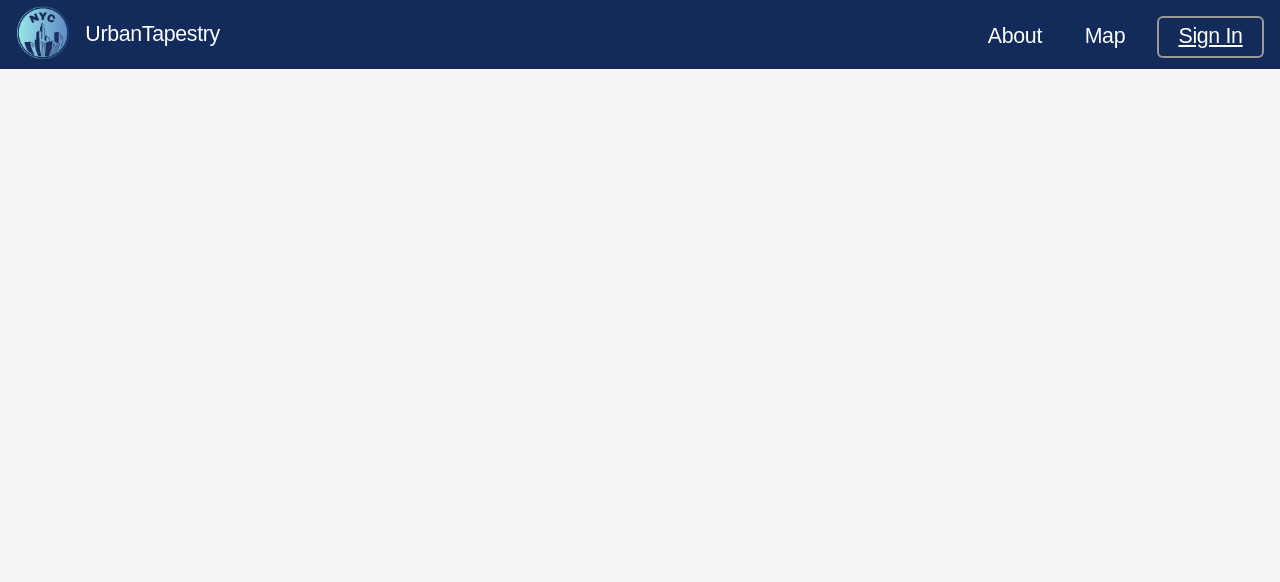
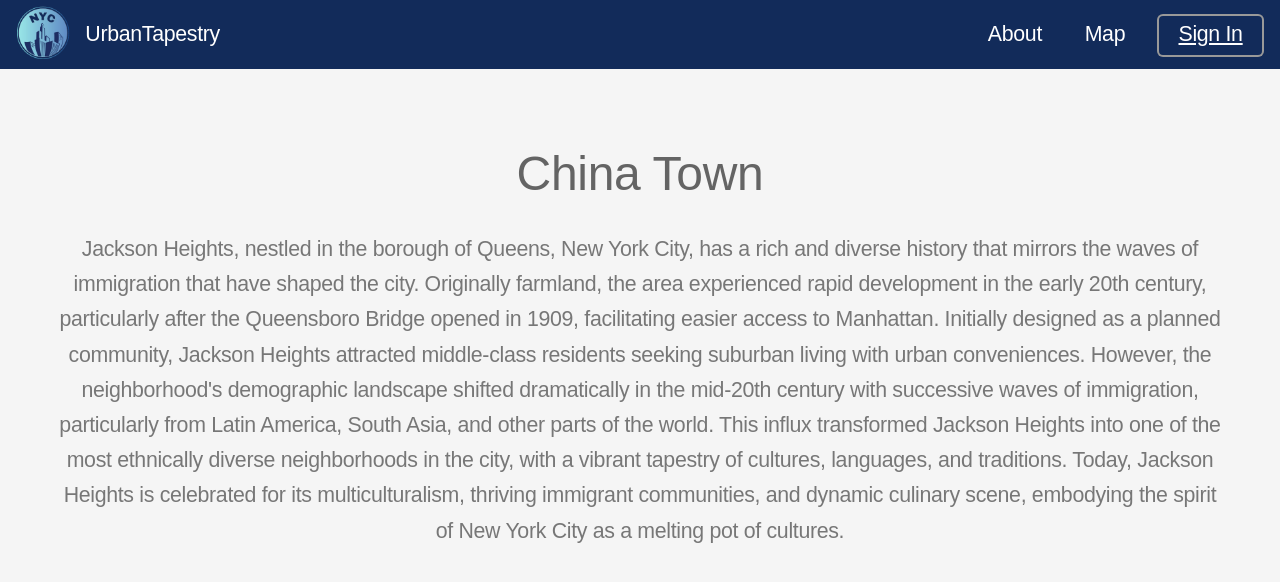
Before and after one commit to Aaleia/UrbanTapestry, a React (Create React App) app in the folder my-app/: page /ChinaTown in a window 1280 px wide. Shown: the top 582 px of the page. Built offline with nearby package versions, Linux system fonts and the light colour scheme.

Commit message:
add a page for china town and jackson heights

```diff
--- a/my-app/src/App.js
+++ b/my-app/src/App.js
@@ -2,6 +2,8 @@ import './App.css';
 import Map from "./components/Map";
 import HomePage from "./components/HomePage";
 import Navbar from "./components/Navbar";
+import JacksonHeights from "./components/JacksonHeights";
+import ChinaTown from "./components/ChinaTown";
 import "leaflet/dist/leaflet.css";
 
 import {Routes, Route } from 'react-router-dom';
@@ -13,6 +15,8 @@ function App() {
       <Routes>
         <Route path="/" element={<HomePage/>} />
         <Route path="/map" element={<Map/>} />
+        <Route path="/JacksonHeights" element={<JacksonHeights/>} />
+        <Route path="/ChinaTown" element={<ChinaTown/>} />
       </Routes>
     </main>
   );
--- /dev/null
+++ b/my-app/src/components/ChinaTown.jsx
@@ -0,0 +1,32 @@
+import React, { Component } from "react";
+import "./../components/Neighborhood.css";
+
+class ChinaTown extends Component {
+  render() {
+    return (
+      <div class="container">
+        <h1>China Town</h1>
+        <p>
+          Jackson Heights, nestled in the borough of Queens, New York City, has
+          a rich and diverse history that mirrors the waves of immigration that
+          have shaped the city. Originally farmland, the area experienced rapid
+          development in the early 20th century, particularly after the
+          Queensboro Bridge opened in 1909, facilitating easier access to
+          Manhattan. Initially designed as a planned community, Jackson Heights
+          attracted middle-class residents seeking suburban living with urban
+          conveniences. However, the neighborhood's demographic landscape
+          shifted dramatically in the mid-20th century with successive waves of
+          immigration, particularly from Latin America, South Asia, and other
+          parts of the world. This influx transformed Jackson Heights into one
+          of the most ethnically diverse neighborhoods in the city, with a
+          vibrant tapestry of cultures, languages, and traditions. Today,
+          Jackson Heights is celebrated for its multiculturalism, thriving
+          immigrant communities, and dynamic culinary scene, embodying the
+          spirit of New York City as a melting pot of cultures.
+        </p>
+      </div>
+    );
+  }
+}
+
+export default ChinaTown;
--- /dev/null
+++ b/my-app/src/components/JacksonHeights.jsx
@@ -0,0 +1,32 @@
+import React, { Component } from "react";
+import "./../components/Neighborhood.css";
+
+class JacksonHeights extends Component {
+  render() {
+    return (
+      <div class="container">
+        <h1>Jackson Heights</h1>
+        <p>
+          Jackson Heights, nestled in the borough of Queens, New York City, has
+          a rich and diverse history that mirrors the waves of immigration that
+          have shaped the city. Originally farmland, the area experienced rapid
+          development in the early 20th century, particularly after the
+          Queensboro Bridge opened in 1909, facilitating easier access to
+          Manhattan. Initially designed as a planned community, Jackson Heights
+          attracted middle-class residents seeking suburban living with urban
+          conveniences. However, the neighborhood's demographic landscape
+          shifted dramatically in the mid-20th century with successive waves of
+          immigration, particularly from Latin America, South Asia, and other
+          parts of the world. This influx transformed Jackson Heights into one
+          of the most ethnically diverse neighborhoods in the city, with a
+          vibrant tapestry of cultures, languages, and traditions. Today,
+          Jackson Heights is celebrated for its multiculturalism, thriving
+          immigrant communities, and dynamic culinary scene, embodying the
+          spirit of New York City as a melting pot of cultures.
+        </p>
+      </div>
+    );
+  }
+}
+
+export default JacksonHeights;
--- a/my-app/src/components/Map.jsx
+++ b/my-app/src/components/Map.jsx
@@ -7,8 +7,6 @@ import "./../components/Map.css";
 class Map extends Component {
 	state={};
 	OnEachDistrict = (d, layer) =>{
-		// layer.bindPopup(d.properties.ntaname);
-
 		layer.on({
 			click: this.districtInfo
 		});
@@ -24,48 +22,73 @@ class Map extends Component {
 		return (
       <div class="container">
         <div class="map">
-					<MapContainer center = {[40.703312, -73.97968]} style={{height:"90vh" }}
-						zoom={11} scrollWheelZoom={false}>
+          <MapContainer
+            center={[40.703312, -73.97968]}
+            style={{ height: "90vh" }}
+            zoom={11}
+            scrollWheelZoom={false}
+          >
             <GeoJSON
-							style={{weight: 1, fillOpacity: 0.5, fillColor: "green", color:"black"}}
+              style={{
+                weight: 1,
+                fillOpacity: 0.5,
+                fillColor: "green",
+                color: "black",
+              }}
               data={districts.features}
               onEachFeature={this.OnEachDistrict}
             />
           </MapContainer>
         </div>
         <div class="info-container">
-					<h2 style={{color:"white"}}>Welcome to the NYC Culture Map!</h2>
+          <h2 style={{ color: "white" }}>Welcome to the NYC Culture Map!</h2>
           {selectedDistrict ? (
             <div class="info">
               <h3>{selectedDistrict.ntaname}</h3>
               <p>{selectedDistrict.boro_name}</p>
-							{ selectedDistrict.ntaname === "Jackson Heights" &&
+              {selectedDistrict.ntaname === "Jackson Heights" && (
                 <div>
-									<p>Summary: Jackson Heights is one of the most diverse neighborhoods in NYC.
-										It is home to large numbers of South Americans and South Asians. </p>
-									<p>Languages: Spanish, Bengali, Punjabi, Mixtec, Seke, Kuranko, etc.</p>
+                  <p>
+                    Summary: Jackson Heights is one of the most diverse
+                    neighborhoods in NYC. It is home to large numbers of South
+                    Americans and South Asians.{" "}
+                  </p>
+                  <p>
+                    Languages: Spanish, Bengali, Punjabi, Mixtec, Seke, Kuranko,
+                    etc.
+                  </p>
                   <p>Population: 153,743 People</p>
-									<p>Food: From tacos to authentic Indian and Bengali cuisine,
-										the neighborhood offers many types of food. Some popular places to go are
-										Phayul, Delhi Heights, Juanita's Cafe, and many more!</p>
-										<br/>
+                  <p>
+                    Food: From tacos to authentic Indian and Bengali cuisine,
+                    the neighborhood offers many types of food. Some popular
+                    places to go are Phayul, Delhi Heights, Juanita's Cafe, and
+                    many more!
+                  </p>
+                  <br />
+                  <a href="/JacksonHeights">Read More</a>
                 </div>
-							}
+              )}
 
-							{ selectedDistrict.ntaname === "Chinatown" &&
+              {selectedDistrict.ntaname === "Chinatown" && (
                 <div>
-									<p>Summary: In Chinatown, visitors can explore narrow streets filled with traditional Chinese shops,
-										 enjoy authentic dim sum, and experience the dynamic energy of this iconic cultural enclave. </p>
+                  <p>
+                    Summary: In Chinatown, visitors can explore narrow streets
+                    filled with traditional Chinese shops, enjoy authentic dim
+                    sum, and experience the dynamic energy of this iconic
+                    cultural enclave.{" "}
+                  </p>
                   <p>Languages: Mandarin, Taishanese and Cantonese</p>
                   <p>Population: 158,554 People</p>
-									<p>Food: Some popular dishes are Dim sum, hand-pulled noodles, Peking duck, dumplings, bubble tea, and more.
-										Visit Great NY Noodletown, Joe's Shanghai and Wo Hop if you are in the area!</p>
-										<br/>
+                  <p>
+                    Food: Some popular dishes are Dim sum, hand-pulled noodles,
+                    Peking duck, dumplings, bubble tea, and more. Visit Great NY
+                    Noodletown, Joe's Shanghai and Wo Hop if you are in the
+                    area!
+                  </p>
+                  <br />
+                  <a href="/ChinaTown">Read More</a>
                 </div>
-							}
-
-							<button>Read More</button>
-
+              )}
             </div>
           ) : (
             <div class="info">
--- a/my-app/src/components/Navbar.jsx
+++ b/my-app/src/components/Navbar.jsx
@@ -6,22 +6,15 @@ class Navbar extends Component {
   render() {
     return (
       <header id="header">
-
-         {/* Logo icon */}
          <a href="/">
           <img src={logo} alt="Logo" />
         </a>
-
         <h1>
           <a href="/">UrbanTapestry</a>
         </h1>
-        <a href="/"></a>
         <nav id="nav">
-          <a href="/"></a>
           <ul>
-            <a href="/"></a>
             <li>
-              <a href="/" />
               <a href="/">About</a>
             </li>
             <li>
--- /dev/null
+++ b/my-app/src/components/Neighborhood.css
@@ -0,0 +1,9 @@
+.container {
+	display: flex;
+	flex-direction: column;
+	padding-top: 150px;
+}
+
+.container > h1{
+	font-size: xxx-large;
+}
```
Also changed, not shown: my-app/src/components/HomePage.jsx (+13 -6 lines). Lines whose indentation alone changed are shown as unchanged.
